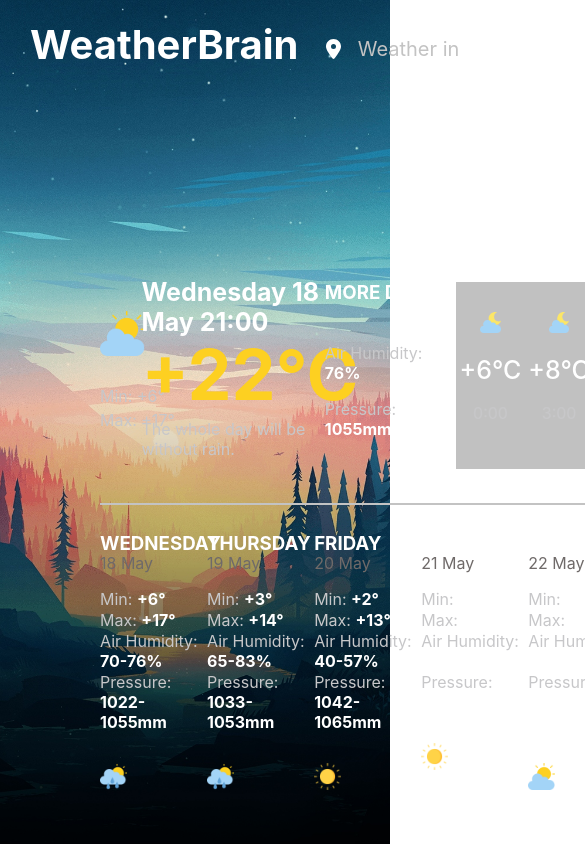
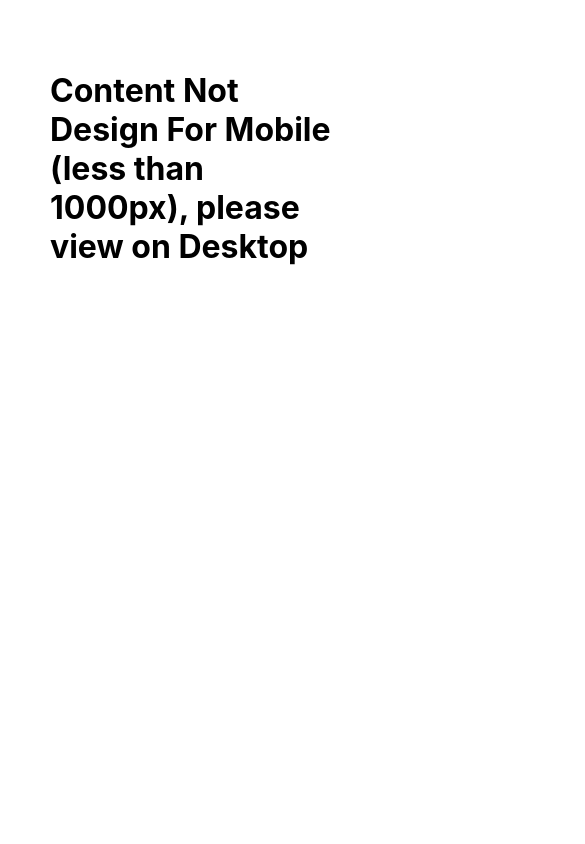
Before and after one commit to CasperKristiansson/Weather-Predictor, a React (Create React App) app: page / in a window 390 px wide. Shown: the top 844 px of the page, 585 px wide, since content can reach past the window. Built offline with nearby package versions, Linux system fonts and the light colour scheme; the HTML template or start-up script is replaced by a standard one.

Commit message:
Display none on mobile view

```diff
--- a/src/App.css
+++ b/src/App.css
@@ -6,37 +6,17 @@
   height: 100%;
 }
 
-.App-logo {
-  height: 40vmin;
-  pointer-events: none;
+.displayMobile {
+  display: none;
+  padding: 50px;
 }
 
-@media (prefers-reduced-motion: no-preference) {
-  .App-logo {
-    animation: App-logo-spin infinite 20s linear;
+@media screen and (max-width: 1000px) {
+  .App {
+    display: none;
+  }
+
+  .displayMobile {
+    display: block;
   }
 }
-
-.App-header {
-  background-color: #282c34;
-  min-height: 100vh;
-  display: flex;
-  flex-direction: column;
-  align-items: center;
-  justify-content: center;
-  font-size: calc(10px + 2vmin);
-  color: white;
-}
-
-.App-link {
-  color: #61dafb;
-}
-
-@keyframes App-logo-spin {
-  from {
-    transform: rotate(0deg);
-  }
-  to {
-    transform: rotate(360deg);
-  }
-}
--- a/src/App.js
+++ b/src/App.js
@@ -3,10 +3,16 @@
 import Home from './Home/home';
 
 function App() {
+
   return (
-    <div className="App">
-      <Home />
-    </div>
+    <>
+      <div className="App">
+        <Home />
+      </div>
+      <div className="displayMobile">
+        <h1>Content Not Design For Mobile (less than 1000px), please view on Desktop</h1>
+      </div>
+    </>
   );
 }
 
--- a/src/Home/home.css
+++ b/src/Home/home.css
@@ -12,3 +12,9 @@
     padding: 0 100px 50px 100px;
     bottom: 0;
 }
+
+@media screen and (max-width: 1400px) {
+    .weatherDisplay {
+        padding: 0 25px 50px 25px;
+    }
+}
--- a/src/Home/home.js
+++ b/src/Home/home.js
@@ -1,4 +1,4 @@
-import React from "react";
+import React, {useEffect} from "react";
 import './home.css'
 import background from './6317024.jpg'
 import CurrentWeatherDisplay from './currentWeatherDisplay'
@@ -6,11 +6,12 @@
 import Navigation from './navigation'
 
 export default () => {
+
   return (
     <>
       <div className="FullPageBackground" style={{ backgroundImage: `url(${background})` }}/>
+      <Navigation />
 
-      <Navigation />
       <div className="weatherDisplay">
         <CurrentWeatherDisplay />
         <UpcomingWeatherDisplay />
```
